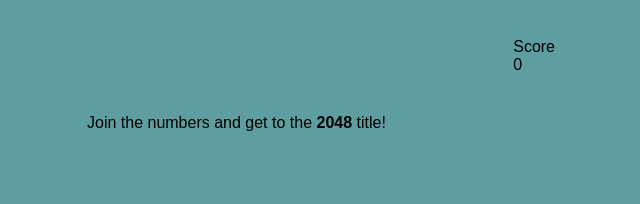
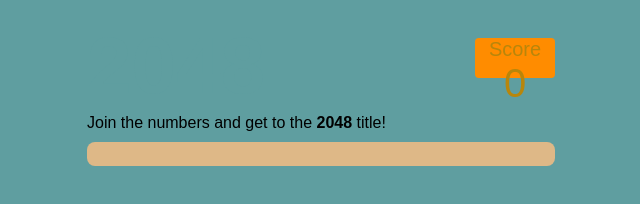
Before and after one commit to samnoon1971/2048-Game, a plain HTML site: page index.html in a window 1280 px wide. Shown: the whole page, without its empty margins (319-959 px from the left). Drawn offline with Linux system fonts and the light colour scheme.

Commit message:
appended css

```diff
--- a/style.css
+++ b/style.css
@@ -19,3 +19,41 @@ h1 {
     justify-content: space-between;
     margin-bottom: 20px;
 }
+.grid {
+    display: flex;
+    flex-wrap: wrap;
+    width: available;
+    background-color: burlywood;
+    border: 12px solid burlywood;
+    border-radius: 8px;
+    margin-top: 10px;
+    margin-bottom: 10px;
+}
+.grid div {
+    width: 120px;
+    height: 120px;
+    margin: 12px;
+    border-radius: 4px;
+    background-color: darkolivegreen;
+    color: antiquewhite;
+    font-weight: bold;
+    text-align: center;
+    font-size: 50px;
+    line-height: 1.5;
+}
+.score-container {
+    text-align: center;
+    width: 80px;
+    height: 40px;
+    border-radius: 4px;
+    background-color: darkorange;
+    color: darkgoldenrod;
+}
+#score {
+    font-size: 40px;
+    font-family: sans-serif;
+}
+.score-title {
+    font-size: 20px;
+    font-family: sans-serif;
+}
```
